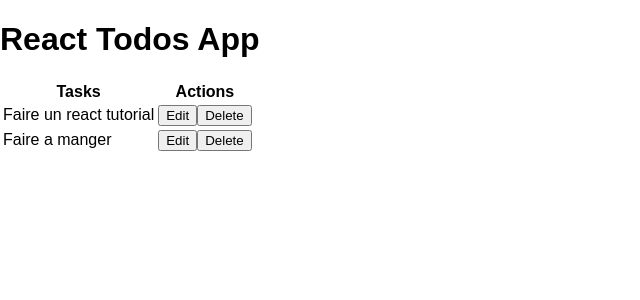
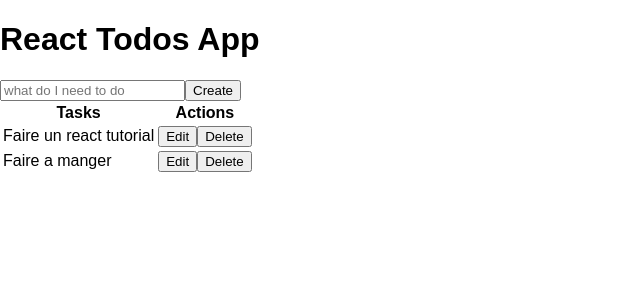
Before and after one commit to lacouf/react-todo, a React (Create React App) app: page / in a window 1280 px wide. Shown: the top 300 px of the page, without its empty margins (0-640 px from the left). Built offline with nearby package versions, Linux system fonts and the light colour scheme.

Commit message:
Add create todo form

```diff
--- a/src/App.js
+++ b/src/App.js
@@ -1,4 +1,5 @@
 import React, { Component } from 'react';
+import CreateTodo from './CreateTodo';
 import TodosList from './TodosList';
 import './App.css';
 
@@ -27,6 +28,7 @@ class App extends Component {
     return (
       <div>
         <h1>React Todos App</h1>
+        <CreateTodo/>
         <TodosList todos={this.state.todos}/>
       </div>
     );
--- /dev/null
+++ b/src/CreateTodo.js
@@ -0,0 +1,13 @@
+import React, { Component } from 'react';
+
+export default class CreateTodo extends Component {
+
+  render() {
+    return (
+      <form>
+        <input type="text" placeholder="what do I need to do" />
+        <button>Create</button>
+      </form>
+    );
+  }
+}
```
